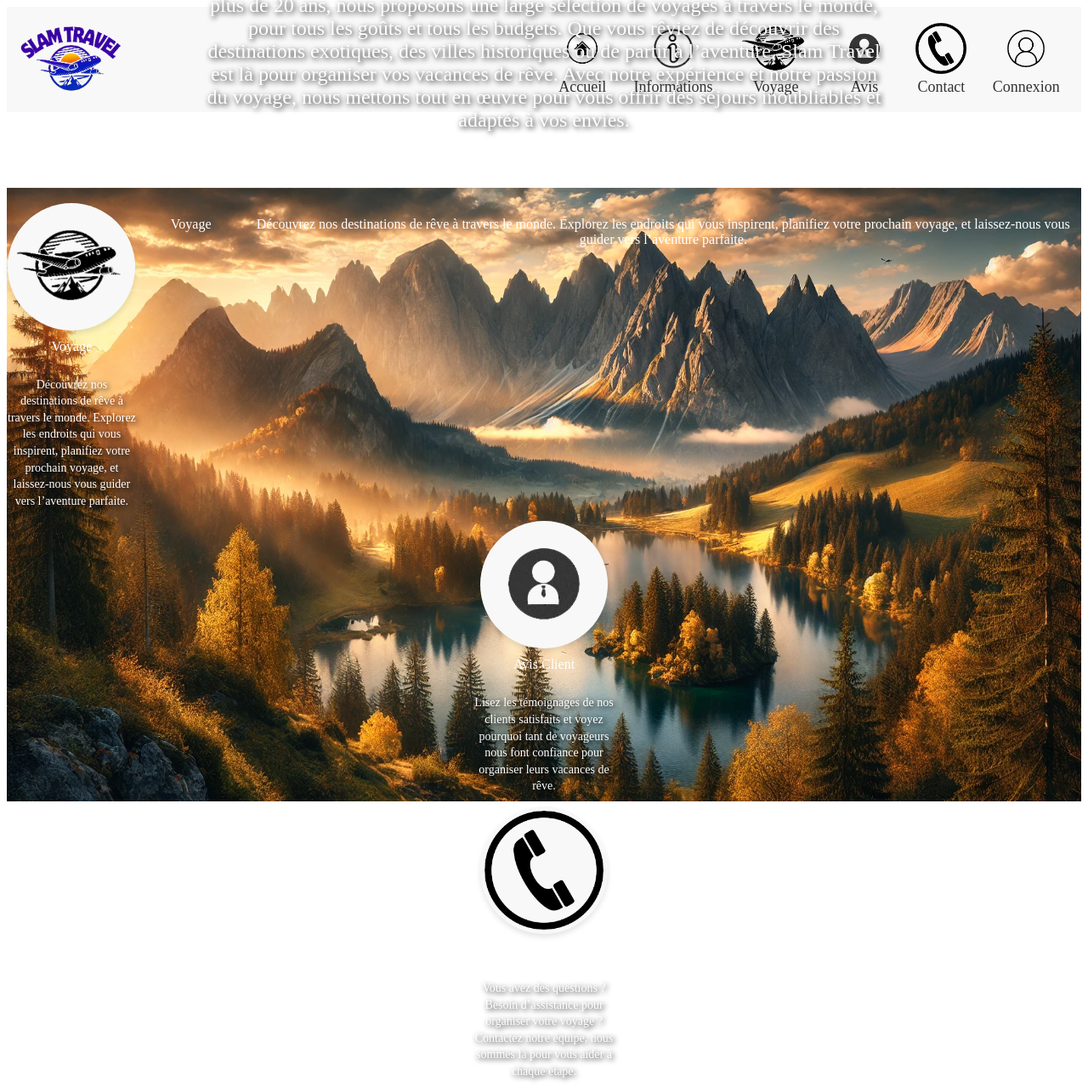
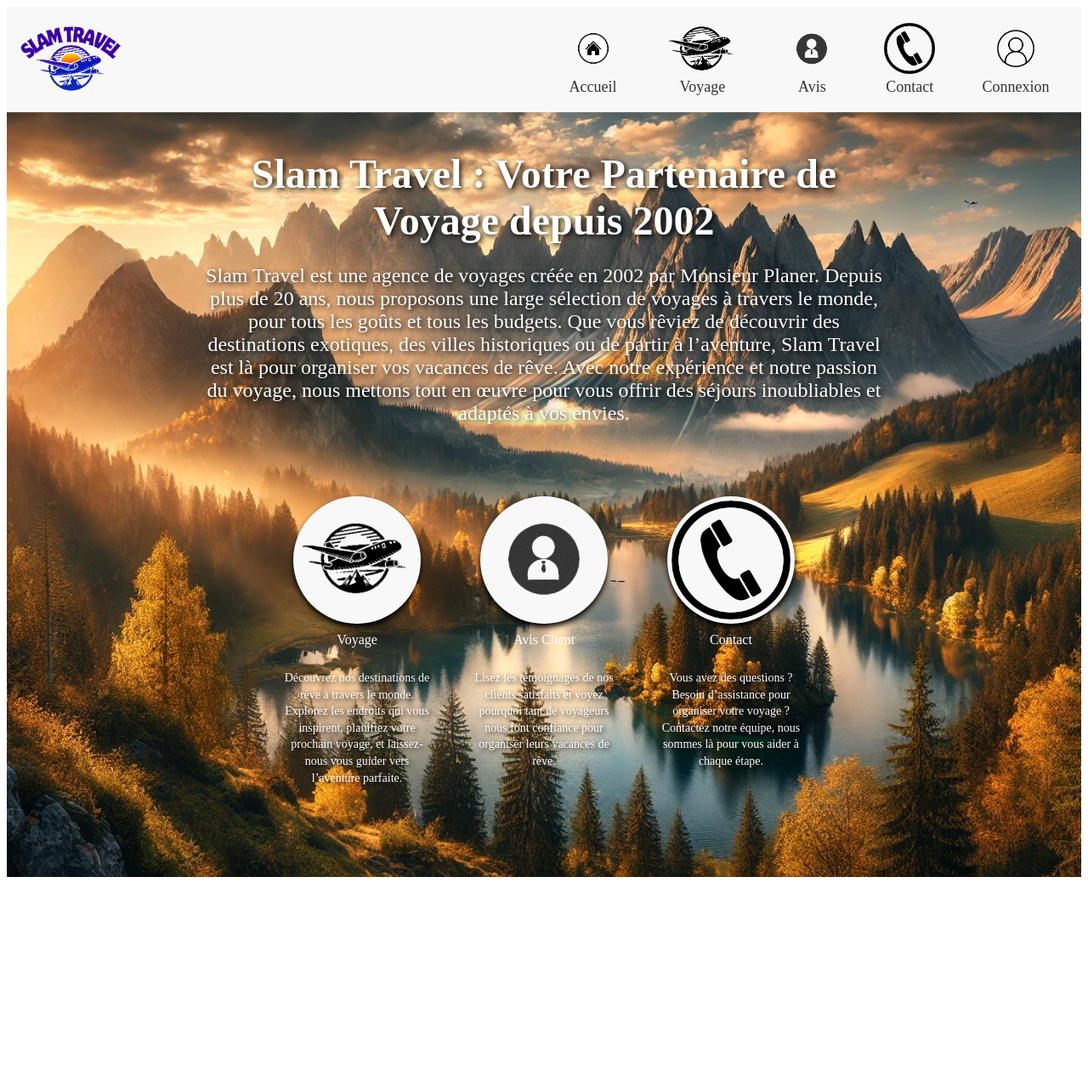
Before and after one commit to Plabou102/AP-1---Comeleon-G1, a Symfony app: template AP-1---Comeleon-G1-dev/symfony/slam_travel_site/templates/accueil/index.html.twig in a window 1280 px wide. Shown: the whole page at 85% size. After the commit the page ends 1032 px from the top, so only its background shows below. Run offline with Twig, Linux system fonts and the light colour scheme; the template is opened without the code that fills it, so the values that code supplies are empty; some libraries are stand-ins or nearby versions.

Commit message:
<dev>(page):mise en page finale

```diff
--- a/AP-1---Comeleon-G1-dev/symfony/slam_travel_site/templates/accueil/index.html.twig
+++ b/AP-1---Comeleon-G1-dev/symfony/slam_travel_site/templates/accueil/index.html.twig
@@ -63,8 +63,8 @@
     .page-background {
         position: relative;
         background-image: url('{{ asset("images/background.png") }}');
-    background-size: 100%;
-    background-position: center center;
+        background-size: cover;
+        background-position: center;
         background-repeat: no-repeat;
         height: 100vh;
         display: flex;
@@ -96,8 +96,6 @@
         max-width: 800px;
         text-shadow: 2px 2px 6px rgba(0, 0, 0, 5);
     }
-
-
 
     .button-section {
         display: flex;
@@ -131,7 +129,7 @@
         display: flex;
         justify-content: center;
         align-items: center;
-    box-shadow: 0px 4px 6px rgba(0, 0, 0, 0.1);
+        box-shadow: 0px 4px 6px rgba(0, 0, 0, 5);
         transition: transform 0.3s ease;
     }
 
@@ -161,7 +159,6 @@
         <p>Slam Travel est une agence de voyages créée en 2002 par Monsieur Planer. Depuis plus de 20 ans, nous proposons une large sélection de voyages à travers le monde, pour tous les goûts et tous les budgets. Que vous rêviez de découvrir des destinations exotiques, des villes historiques ou de partir à l’aventure, Slam Travel est là pour organiser vos vacances de rêve. Avec notre expérience et notre passion du voyage, nous mettons tout en œuvre pour vous offrir des séjours inoubliables et adaptés à vos envies.</p>
     </div>
 
-
     <div class="button-section">
 
         <div class="button-container">
@@ -169,9 +166,6 @@
                 <a href="{{ path('app_annonce') }}">
                     <img src="{{ asset('images/voyage.png') }}" alt="Voyage">
                 </a>
-                </div>
-                <p>Voyage</p>
-                <p>Découvrez nos destinations de rêve à travers le monde. Explorez les endroits qui vous inspirent, planifiez votre prochain voyage, et laissez-nous vous guider vers l’aventure parfaite.</p>
             </div>
             <p>Voyage</p>
             <p>Découvrez nos destinations de rêve à travers le monde. Explorez les endroits qui vous inspirent, planifiez votre prochain voyage, et laissez-nous vous guider vers l’aventure parfaite.</p>
--- a/AP-1---Comeleon-G1-dev/symfony/slam_travel_site/templates/nav.html.twig
+++ b/AP-1---Comeleon-G1-dev/symfony/slam_travel_site/templates/nav.html.twig
@@ -54,9 +54,6 @@
         <a href="{{ path('app_accueil') }}">
             <img src="{{ asset('images/accueil.png') }}" alt="Accueil Icon"> Accueil
         </a>
-        <a>
-            <img src="{{ asset('images/i.png') }}" alt="Informations Icon"> Informations
-        </a>
         <a href="{{ path('app_annonce') }}">
             <img src="{{ asset('images/voyage.png') }}" alt="Voyage Icon"> Voyage
         </a>
```
Lines whose indentation alone changed are shown as unchanged.
